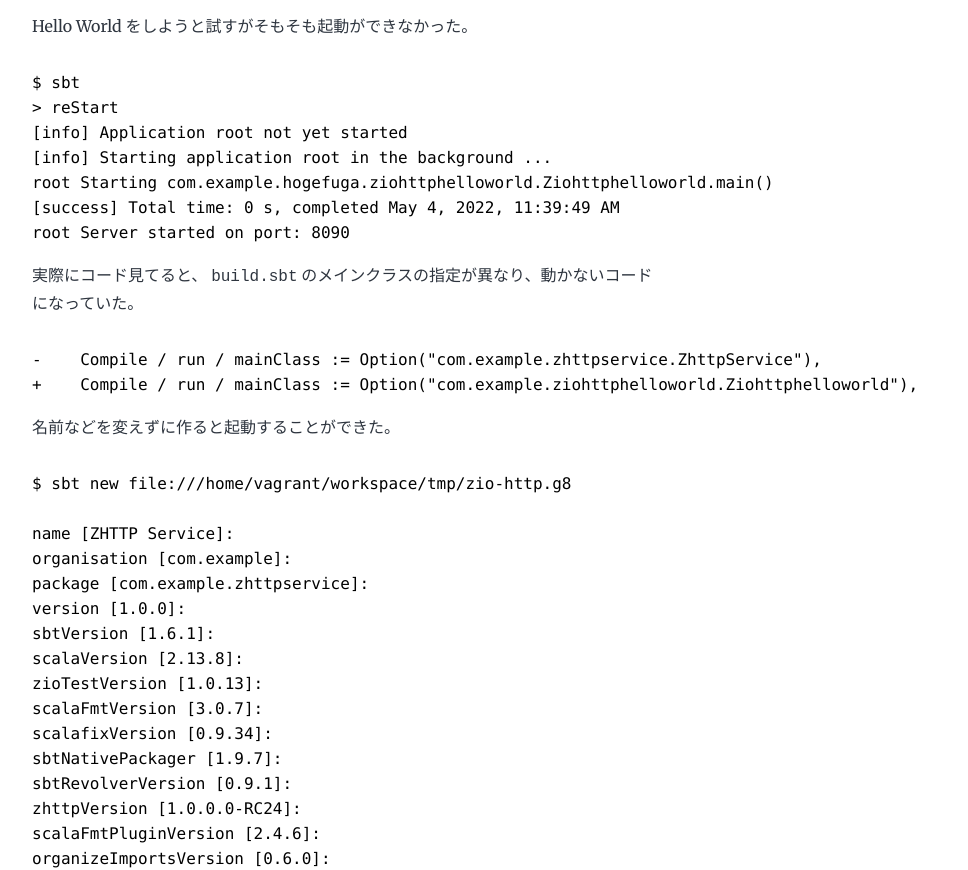
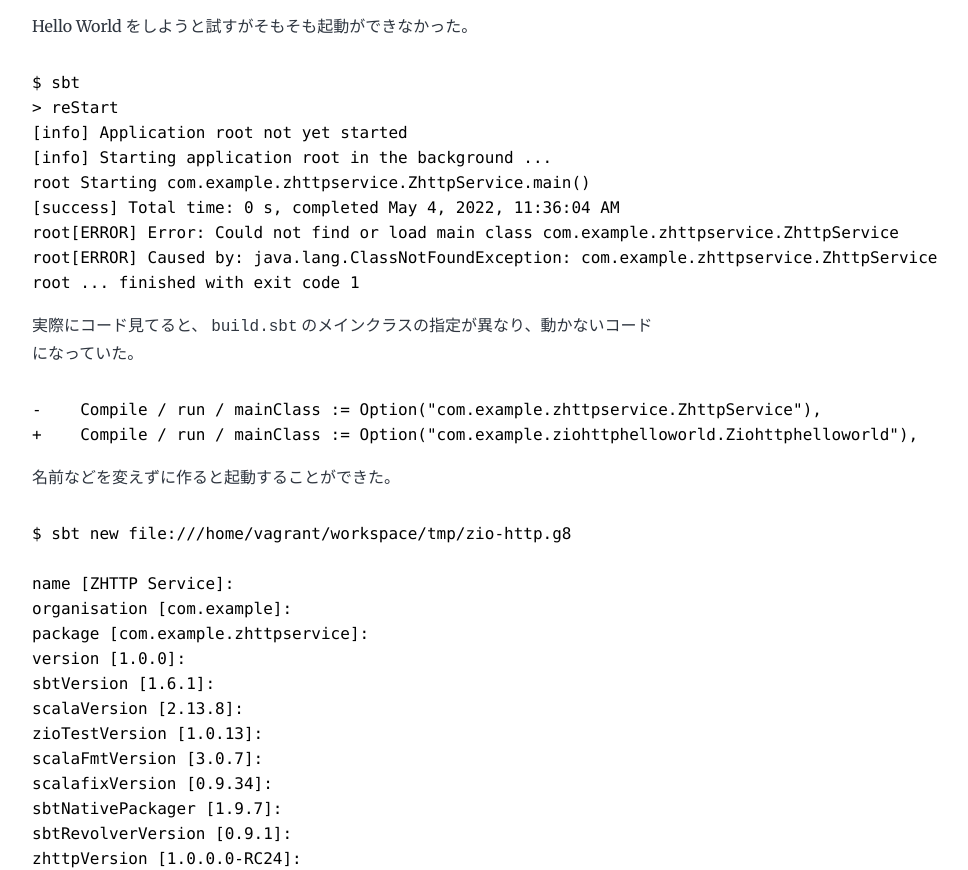
Before and after one commit to honyanya/365, a Gatsby site in the folder gatsby-starter-blog/: page /2022-05-04_zio-http-g8_contribute/ in a window 1280 px wide. Shown: the part 1053-1923 px from the top of the page, without its empty margins (292-1260 px from the left). Built offline with nearby package versions, Linux system fonts and the light colour scheme; Gatsby itself is replaced by a stand-in of ours; some packages are replaced by stand-ins of ours; code samples lack their colours.

Commit message:
[fix] The start log was incorrect.

````diff
--- a/gatsby-starter-blog/content/blog/2022-05-04_zio-http-g8_contribute/index.md
+++ b/gatsby-starter-blog/content/blog/2022-05-04_zio-http-g8_contribute/index.md
@@ -45,9 +45,11 @@ $ sbt
 > reStart
 [info] Application root not yet started
 [info] Starting application root in the background ...
-root Starting com.example.hogefuga.ziohttphelloworld.Ziohttphelloworld.main()
-[success] Total time: 0 s, completed May 4, 2022, 11:39:49 AM
-root Server started on port: 8090
+root Starting com.example.zhttpservice.ZhttpService.main()
+[success] Total time: 0 s, completed May 4, 2022, 11:36:04 AM
+root[ERROR] Error: Could not find or load main class com.example.zhttpservice.ZhttpService
+root[ERROR] Caused by: java.lang.ClassNotFoundException: com.example.zhttpservice.ZhttpService
+root ... finished with exit code 1
 ```
 
 実際にコード見てると、 `build.sbt` のメインクラスの指定が異なり、動かないコードになっていた。
````
